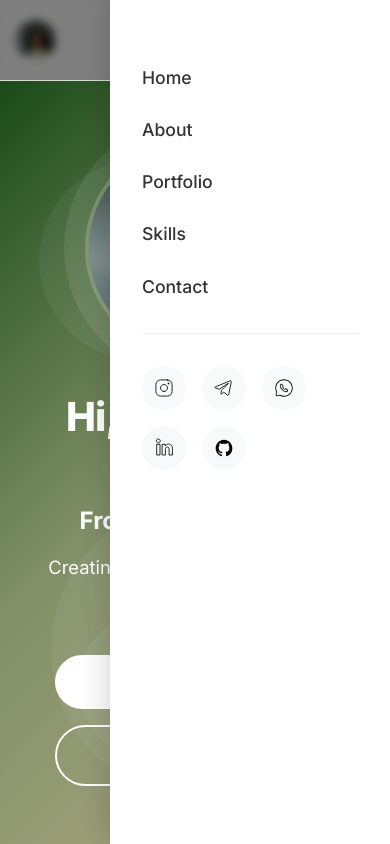
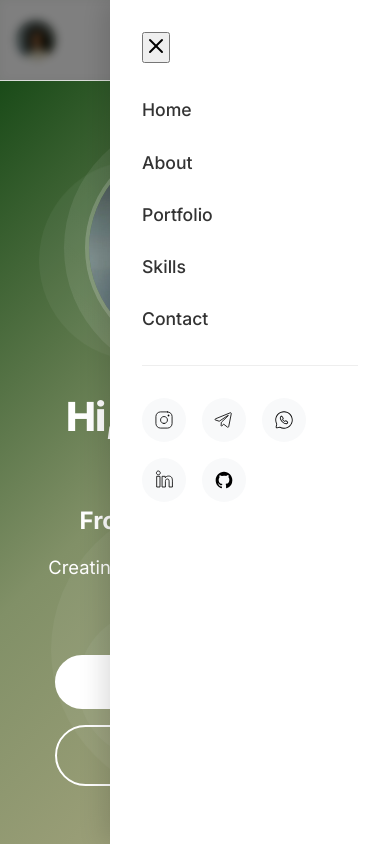
Before and after one commit to sobhanism/vue-website, a Vue app: page / in a window 390 px wide. Both pictures are taken after a click on the button 359 px from the left and 40 px from the top of the page. Shown: the top 844 px of the page. Built offline with nearby package versions, Linux system fonts and the light colour scheme.

Commit message:
fix: close icon in mobile

```diff
--- a/src/components/layout/NavbarComponent.vue
+++ b/src/components/layout/NavbarComponent.vue
@@ -43,8 +43,16 @@
     </div>
 
     <!-- Mobile Menu Overlay -->
-    <div v-if="isMenuOpen" class="navbar__overlay" @click="closeMenu">
+    <div v-if="isMenuOpen" class="navbar__overlay">
       <div class="navbar__mobile-menu">
+        <button class="navbar__close-btn" @click="closeMenu" aria-label="بستن منو" type="button">
+          <img
+            src="../../../public/icon/outlined/close.svg"
+            alt="بستن منو"
+            width="24"
+            height="24"
+          />
+        </button>
         <ul class="navbar__mobile-list">
           <li v-for="item in navigationItems" :key="item.id" class="navbar__mobile-item">
             <a
```
Also changed, not shown: public/icon/outlined/close.svg (added).
